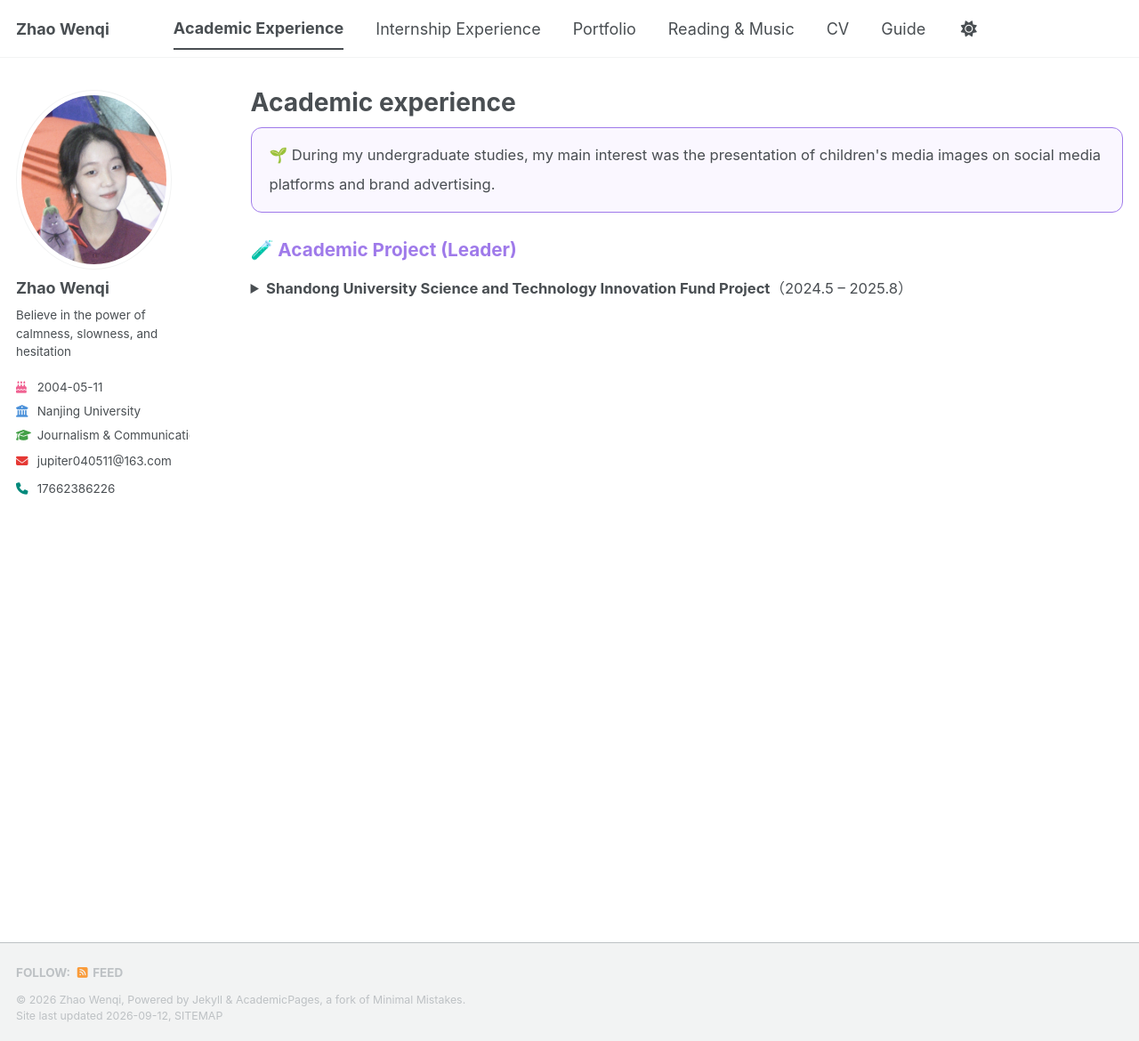
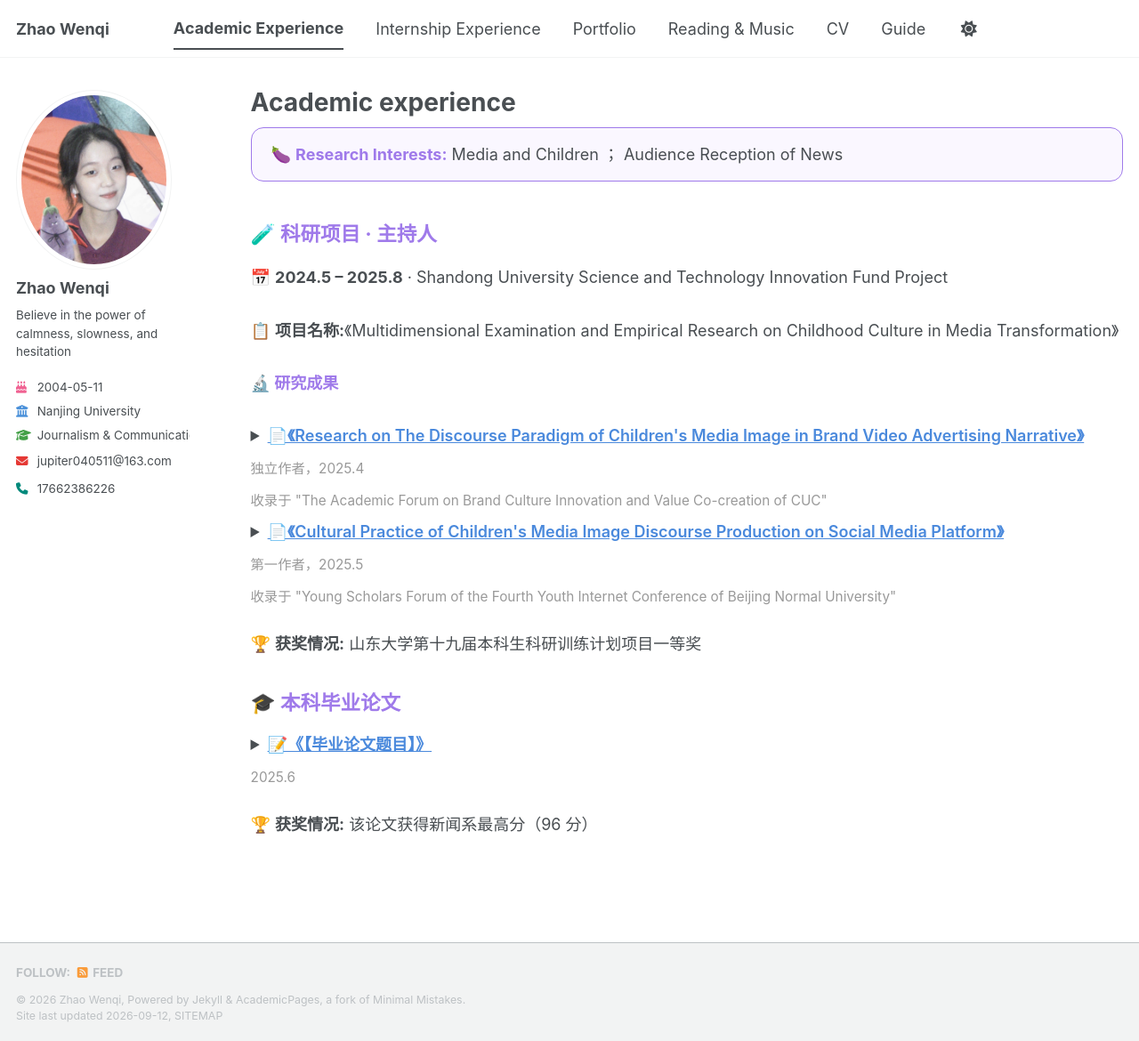
Before and after one commit to Wenqi0511/jupiter0511, a Jekyll site: the page built from _pages/publications.html, in a window 1280 px wide and 1170 px high. Shown: the whole window at 89% size. Built offline with Jekyll 4.4.1, drawn with Linux system fonts in a browser that asks for light colours; a style sheet for code colours, icons or effects is not loaded.

Commit message:
Update publications.html

```diff
--- a/_pages/publications.html
+++ b/_pages/publications.html
@@ -5,42 +5,66 @@ permalink: /publications/
 author_profile: true
 ---
 
-<div style="font-size:0.92em; line-height:2;">
-
-<div style="border:1.5px solid #9F7AEA; border-radius:12px; padding:14px 20px; background:#faf7ff; margin-bottom:30px;">
-🌱 During my undergraduate studies, my main interest was the presentation of children's media images on social media platforms and brand advertising.
+<div style="border:1.5px solid #9F7AEA; border-radius:14px; padding:16px 22px; background:#faf7ff; margin-bottom:32px;">
+🍆 <b style="color:#9F7AEA;">Research Interests:</b> Media and Children ； Audience Reception of News
 </div>
 
-<h2 style="color:#9F7AEA; margin:26px 0 14px 0;">🧪 Academic Project (Leader)</h2>
+<h2 style="color:#9F7AEA; margin-bottom:16px;">🧪 科研项目 · 主持人</h2>
+
+<div style="line-height:2;">
+<p>📅 <b>2024.5 – 2025.8</b> · Shandong University Science and Technology Innovation Fund Project</p>
+<p>📋 <b>项目名称:</b>《Multidimensional Examination and Empirical Research on Childhood Culture in Media Transformation》</p>
+
+<p><b style="color:#9F7AEA;">🔬 研究成果</b></p>
 
 <details>
-<summary><b>Shandong University Science and Technology Innovation Fund Project</b>（2024.5 – 2025.8）</summary>
+<summary>
+<span style="color:#4a89dc; text-decoration:underline; font-weight:600;">📄《Research on The Discourse Paradigm of Children's Media Image in Brand Video Advertising Narrative》</span><br>
+<span style="color:#999; font-size:0.85em;">独立作者，2025.4</span><br>
+<span style="color:#999; font-size:0.85em;">收录于 "The Academic Forum on Brand Culture Innovation and Value Co-creation of CUC"</span>
+</summary>
 
-<div style="margin-top:14px;">
-
-<p><b>Project Theme:</b>《Multidimensional examination and empirical research on childhood culture in media transformation》</p>
-
-<p><b>Awards:</b> First Prize in the Undergraduate Research Training Program of Shandong University in 2025, and First Place in the Journalism……</p>
-
-<p><b style="color:#9F7AEA; font-size:1.05em;">Research Outputs:</b></p>
-
-<details>
-<summary>📄《Research on The Discourse Paradigm of Children's Media Image in Brand Video Advertising Narrative》, Independent Author</summary>
-<div style="margin:8px 0 18px 28px;">
-<em>Included in "The Academic Forum on Brand Culture Innovation and Value Co-creation of CUC", 2025.4</em><br>
-（文章主要内容留空）
+<div style="margin:12px 0 22px 28px; line-height:2; font-size:0.95em;">
+<p>❓ <b>研究问题:</b>【……】</p>
+<p>🔬 <b>研究方法:</b>【……】</p>
+<p>💡 <b>研究结论:</b>【……】</p>
+<p>📰 <b>全文与报道:</b> <a href="【全文链接】">点击查看全文</a></p>
 </div>
 </details>
 
 <details>
-<summary>📄《Cultural practice of children's media image discourse production on social media platform》, First Author</summary>
-<div style="margin:8px 0 18px 28px;">
-<em>Included in "young scholars forum of the Fourth Youth Internet Conference of Beijing Normal University", 2025.5</em><br>
-（文章主要内容留空）
+<summary>
+<span style="color:#4a89dc; text-decoration:underline; font-weight:600;">📄《Cultural Practice of Children's Media Image Discourse Production on Social Media Platform》</span><br>
+<span style="color:#999; font-size:0.85em;">第一作者，2025.5</span><br>
+<span style="color:#999; font-size:0.85em;">收录于 "Young Scholars Forum of the Fourth Youth Internet Conference of Beijing Normal University"</span>
+</summary>
+
+<div style="margin:12px 0 22px 28px; line-height:2; font-size:0.95em;">
+<p>❓ <b>研究问题:</b>【……】</p>
+<p>🔬 <b>研究方法:</b>【……】</p>
+<p>💡 <b>研究结论:</b>【……】</p>
+<p>📰 <b>全文与报道:</b> <a href="【全文链接】">点击查看全文</a></p>
 </div>
 </details>
 
+<p>🏆 <b>获奖情况:</b> 山东大学第十九届本科生科研训练计划项目一等奖</p>
+</div>
+
+<h2 style="color:#9F7AEA; margin-top:34px; margin-bottom:16px;">🎓 本科毕业论文</h2>
+
+<div style="line-height:2;">
+<details>
+<summary>
+<span style="color:#4a89dc; text-decoration:underline; font-weight:600;">📝《【毕业论文题目】》</span><br>
+<span style="color:#999; font-size:0.85em;">2025.6</span>
+</summary>
+
+<div style="margin:12px 0 22px 28px; line-height:2; font-size:0.95em;">
+<p>❓ <b>研究问题:</b>【……】</p>
+<p>🔬 <b>研究方法:</b>【……】</p>
+<p>💡 <b>研究结论:</b>【……】</p>
 </div>
 </details>
 
+<p>🏆 <b>获奖情况:</b> 该论文获得新闻系最高分（96 分）</p>
 </div>
```
